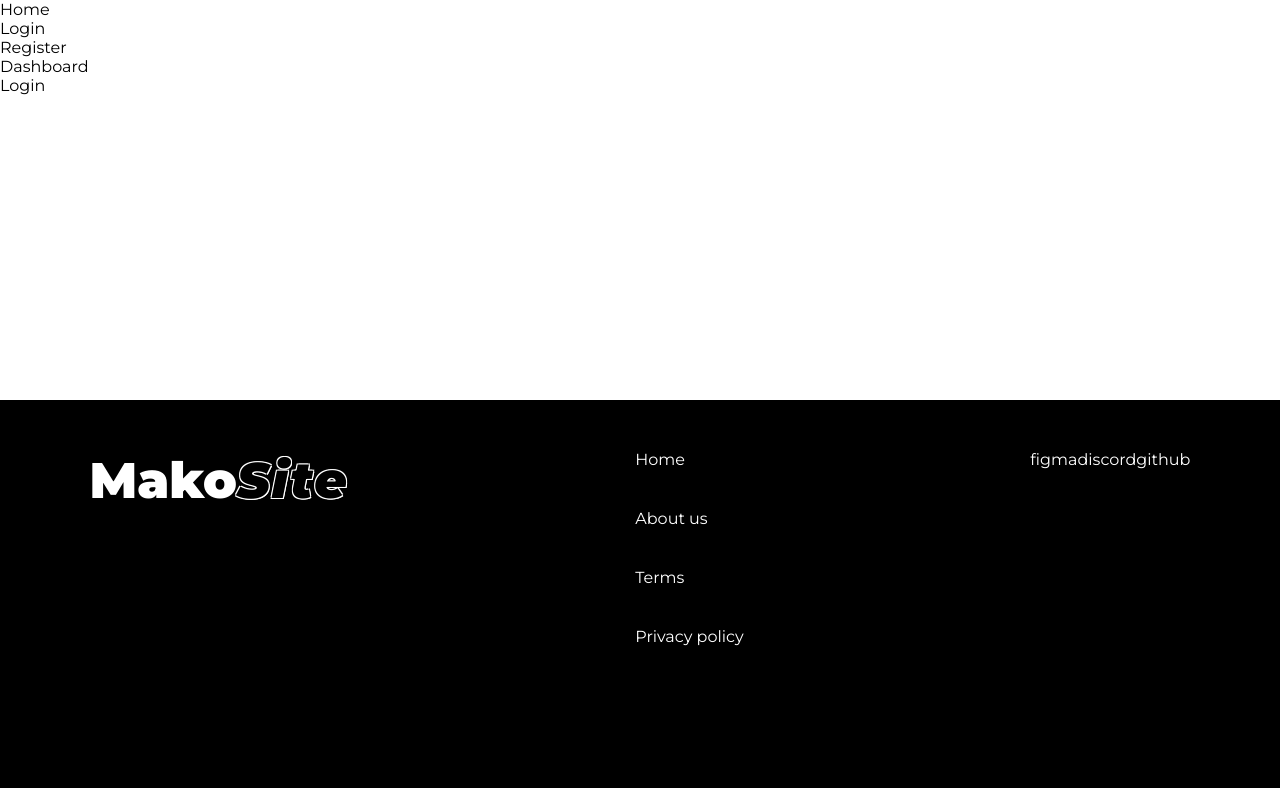
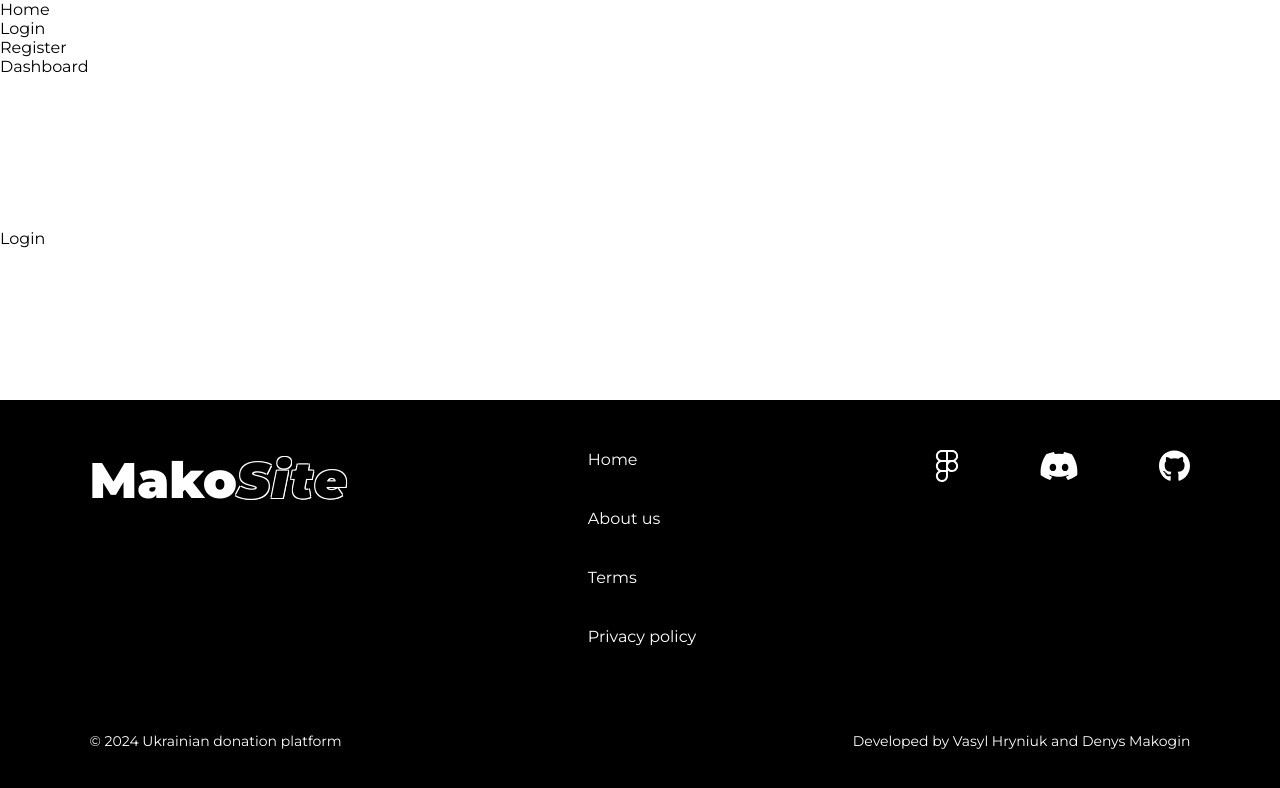
Before and after one commit to MakoginDenys/Makosite, a React (Vite) app in the folder makosite.client/: page /login in a window 1280 px wide. Shown: the top 788 px of the page. Built offline with nearby package versions, Linux system fonts and the light colour scheme.

Commit message:
added font-awesome and styles for footer

```diff
--- a/makosite.client/package.json
+++ b/makosite.client/package.json
@@ -10,6 +10,11 @@
     "preview": "vite preview"
   },
   "dependencies": {
+    "@fortawesome/fontawesome-svg-core": "^6.5.2",
+    "@fortawesome/free-brands-svg-icons": "^6.5.2",
+    "@fortawesome/free-regular-svg-icons": "^6.5.2",
+    "@fortawesome/free-solid-svg-icons": "^6.5.2",
+    "@fortawesome/react-fontawesome": "^0.2.2",
     "react": "^18.2.0",
     "react-dom": "^18.2.0",
     "react-router-dom": "^6.23.0"
--- a/makosite.client/src/App.css
+++ b/makosite.client/src/App.css
@@ -13,3 +13,10 @@
      color: inherit; /* blue colors for links too */
      text-decoration: inherit; /* no underline */
  }
+
+ #root {
+     min-height: 100vh;
+     display: flex;
+     flex-direction: column;
+     justify-content: space-between;
+ }
--- a/makosite.client/src/components/Footer/Footer.module.css
+++ b/makosite.client/src/components/Footer/Footer.module.css
@@ -2,10 +2,11 @@
     height: 400px;
     background: #000;
     color: #fff;
-    position: fixed;
     width: 100%;
-    bottom: 0;
     padding: 50px 7%;
+    display: flex;
+    flex-direction: column;
+    justify-content: space-between;
 
     li {
         list-style-type: none;
@@ -25,3 +26,13 @@
     display: flex;
     justify-content: space-between;
 }
+
+.footerAuthor {
+    font-size: 14px;
+}
+
+.footerMedia {
+    display: flex;
+    justify-content: space-between;
+    gap: 80px;
+}
--- a/makosite.client/src/components/Footer/Footer.tsx
+++ b/makosite.client/src/components/Footer/Footer.tsx
@@ -2,6 +2,8 @@ import React, {FC} from 'react';
 import {Logo} from "../Logo/Logo.tsx";
 import css from './Footer.module.css';
 import {Link} from "react-router-dom";
+import {FontAwesomeIcon} from "@fortawesome/react-fontawesome";
+import { faDiscord, faFigma, faGithub } from '@fortawesome/free-brands-svg-icons'
 
 const Footer : FC = () => {
     return (
@@ -16,11 +18,16 @@ const Footer : FC = () => {
                     <li><Link to={'/privacy-policy'}>Privacy policy</Link></li>
                 </ul>
 
-                <div>
-                    <a href="#">figma</a>
-                    <a href="#">discord</a>
-                    <a href="#">github</a>
+                <div className={css.footerMedia}>
+                    <a href="https://www.figma.com/design/oddbpepKagAU9WOg11Bqwx/Makosite?node-id=0-1&t=OTTVh6DygczKhv51-1"><FontAwesomeIcon size={'2x'} icon={faFigma} /></a>
+                    <a href="https://discord.com/"><FontAwesomeIcon size={'2x'} icon={faDiscord} /></a>
+                    <a href="https://github.com/MakoginDenys/Makosite"><FontAwesomeIcon size={'2x'} icon={faGithub} /></a>
                 </div>
+            </div>
+
+            <div className={[css.flexContainer, css.footerAuthor].join(' ')}>
+                <span>© 2024 Ukrainian donation platform</span>
+                <span>Developed by Vasyl Hryniuk and Denys Makogin</span>
             </div>
         </div>
     );
```
Also changed, not shown: 1 other file (tests, documents, lock files or other folders).
